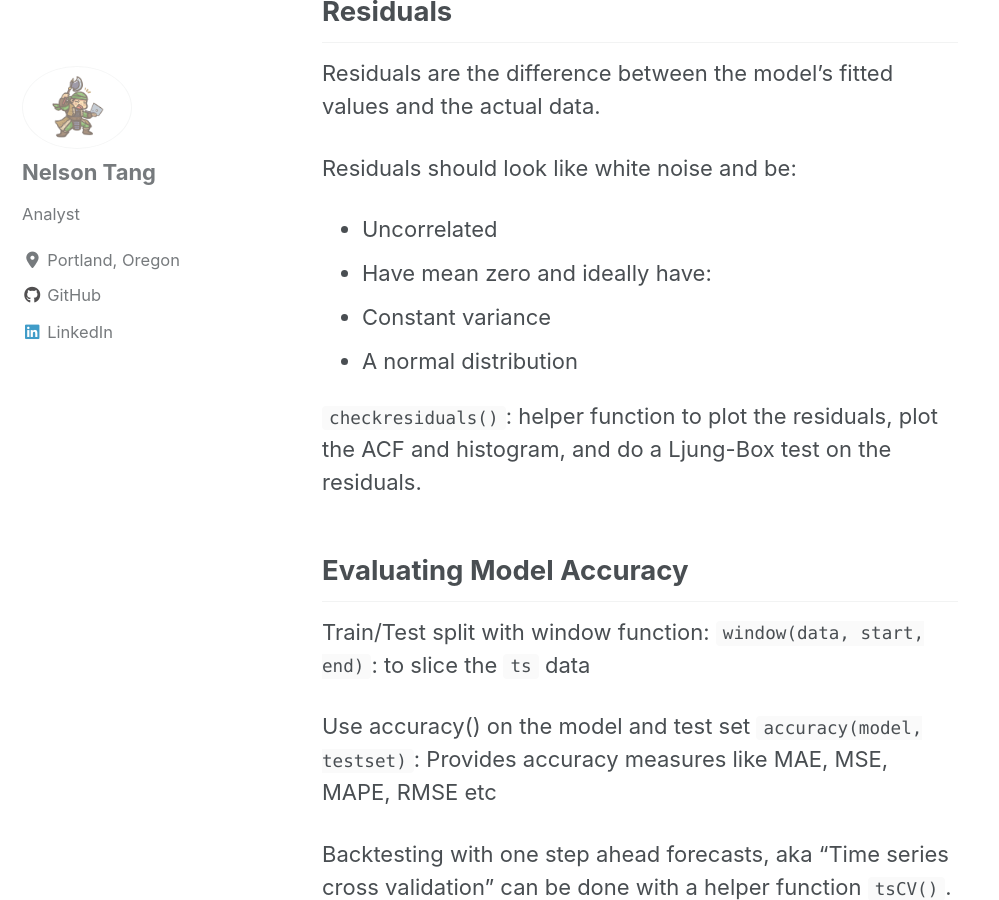
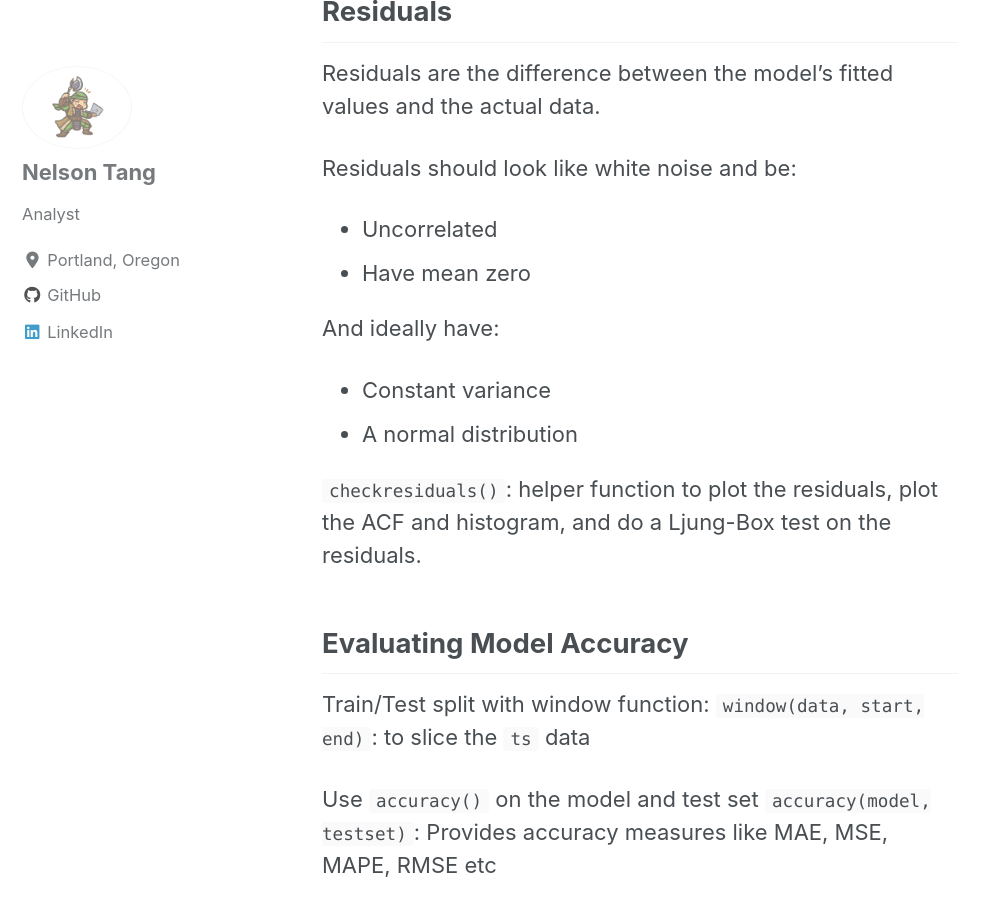
Before and after one commit to banditkingsofancientspreadsheets/banditkingsofancientspreadsheets.github.io, a Jekyll site: the page built from _posts/2020-01-26-time-series-forecasting-in-r.md, in a window 1280 px wide and 900 px high, scrolled down 2468 px. Shown: the whole window, without its empty margins (0-999 px from the left). Built offline with Jekyll 4.4.1, drawn with Linux system fonts in a browser that asks for light colours; cached includes are drawn as plain includes; nearby versions of some CDN libraries.

Commit message:
minor fix

```diff
--- a/_posts/2020-01-26-time-series-forecasting-in-r.md
+++ b/_posts/2020-01-26-time-series-forecasting-in-r.md
@@ -73,7 +73,8 @@ Residuals should look like white noise and be:
 
 * Uncorrelated
 * Have mean zero
-and ideally have:
+
+And ideally have:
 * Constant variance
 * A normal distribution
 
@@ -84,7 +85,7 @@ and ideally have:
 Train/Test split with window function:
 `window(data, start, end)`: to slice the `ts` data
 
-Use accuracy() on the model and test set
+Use `accuracy()` on the model and test set
 `accuracy(model, testset)`: Provides accuracy measures like MAE, MSE, MAPE, RMSE etc
 
 Backtesting with one step ahead forecasts, aka "Time series cross validation" can be done with a helper function `tsCV()`.
```
